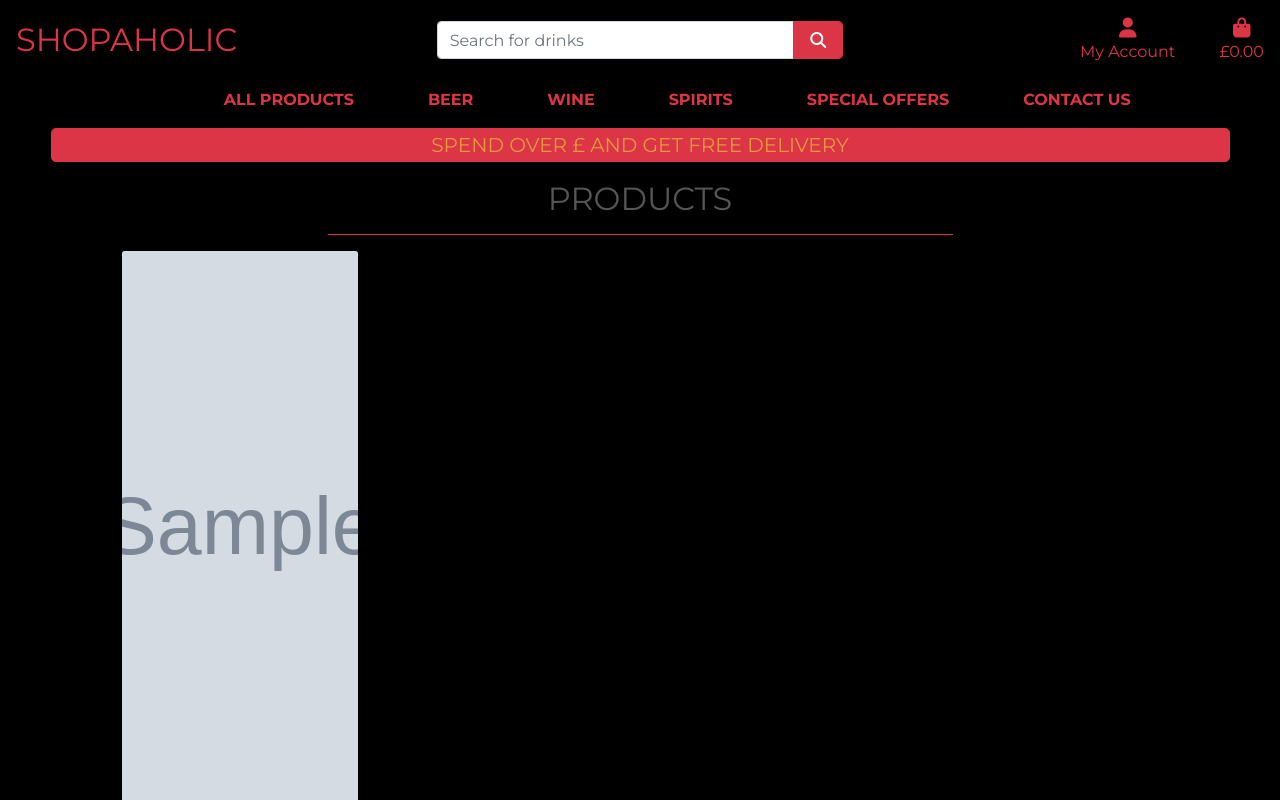
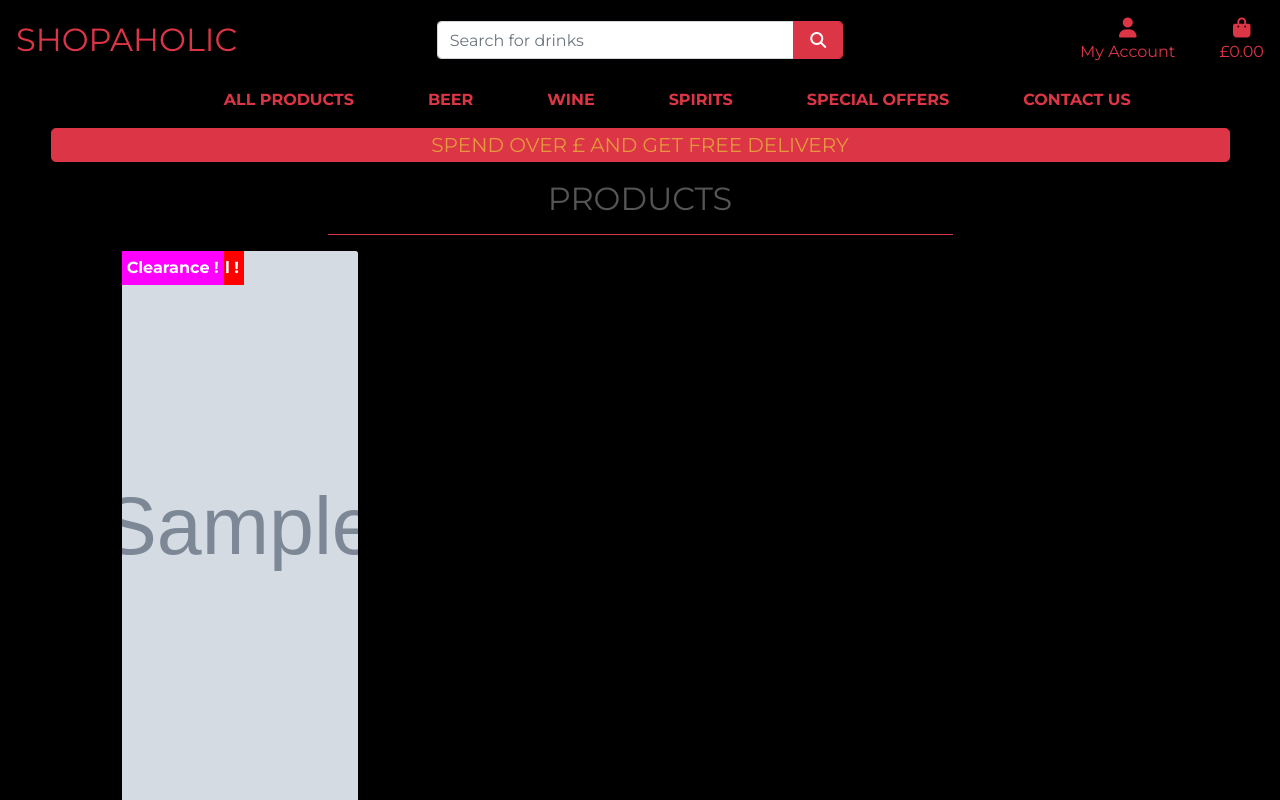
Before and after one commit to MJstephenson/Shopping-app, a Django app: page /products/ in a window 1280 px wide. Shown: the top 800 px of the page. Run offline with Django 3.2, Linux system fonts and the light colour scheme; tables that the repository leaves empty hold one stand-in row (values such as "Sample post"); grey boxes marked "Sample" are stand-in pictures; some libraries are stand-ins or nearby versions.

Commit message:
Add offer labels to cards & style

```diff
--- a/products/templates/products/products.html
+++ b/products/templates/products/products.html
@@ -35,8 +35,21 @@
                         <div class="col-sm-6 col-md-6 col-lg-4 col-xl-3">
                             <div class="card h-100 border-0">
                                 {% if product.image %}
-                                <a href="{% url 'product_detail' product.id %}" class="overflow-hidden">
-                                    <img class="card-img-top img-fluid d-block fixed-height" src="{{ product.image.url }}" alt="{{ product.name }}">
+                                <a href="{% url 'product_detail' product.id %}" class="image-wrapper overflow-hidden">
+                                    {% if product.image %}
+                                        <img class="card-img-top img-fluid d-block fixed-height" src="{{ product.image.url }}" alt="{{ product.name }}">
+                                    {% else %}
+                                        <img class="card-img-top img-fluid d-block fixed-height" src="{{ MEDIA_URL }}noimage.png" alt="{{ product.name }}">
+                                    {% endif %}
+                                    {% if product.new_arrival %}
+                                        <span class="offer-label font-weight-bold">New Arrival !</span>
+                                    {% endif %}
+                                    {% if product.deal %}
+                                        <span class="offer-label-d font-weight-bold">What a Deal !</span>
+                                    {% endif %}
+                                    {% if product.clearance %}
+                                        <span class="offer-label-c font-weight-bold">Clearance !</span>
+                                    {% endif %}
                                 </a>
                                 {% else %}
                                 <a href="{% url 'product_detail' product.id %}" class="overflow-hidden">
@@ -63,6 +76,7 @@
                                 <div class="card-footer bg-white pt-0 border-0 text-left">
                                     <div class="row">
                                         <div class="col">
+
                                             <p class="lead mb-0 text-left font-weight-bold">Price: £{{ product.price }} <span class="font-weight-light text-small">(per bottle/can)</span></p>
 
                                         </div>
--- a/static/css/base.css
+++ b/static/css/base.css
@@ -149,6 +149,40 @@ body {
 .alert {
     background-color: white;
 }
+
+.image-wrapper {
+    position: relative;
+}
+
+.offer-label {
+    position: absolute;
+    top: 0;
+    left: 0;
+    background-color: orange;
+    padding: 5px;
+    display: block;
+    color: white;
+}
+
+.offer-label-d {
+    position: absolute;
+    top: 0;
+    left: 0;
+    background-color: rgb(255, 0, 0);
+    padding: 5px;
+    display: block;
+    color: white;
+}
+
+.offer-label-c {
+    position: absolute;
+    top: 0;
+    left: 0;
+    background-color: rgb(255, 0, 255);
+    padding: 5px;
+    display: block;
+    color: white;
+}
 /* -------------------------------- Media Queries */
 
 /* Slightly larger container on xl screens */
```
